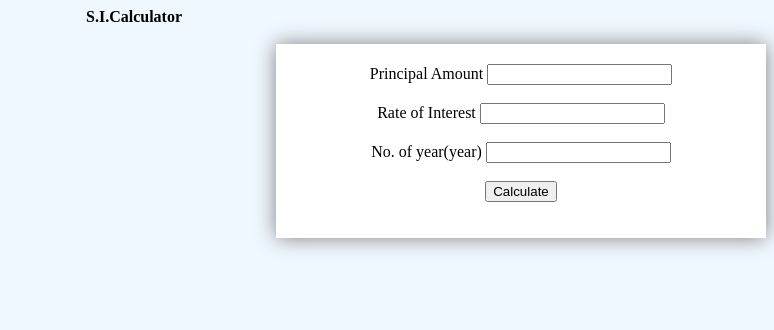
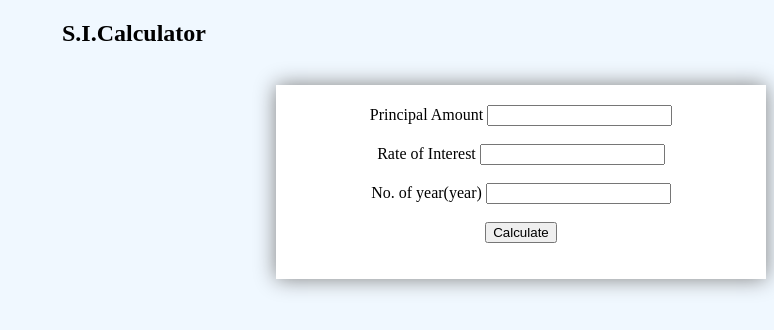
Before and after one commit to Charu123827/SI-Calculator, a plain HTML site: page index.html in a window 1280 px wide. Shown: the whole page, without its empty margins (506-1280 px from the left). Drawn offline with Linux system fonts and the light colour scheme.

Commit message:
Update index.html

```diff
--- a/index.html
+++ b/index.html
@@ -7,7 +7,7 @@
     <link rel="stylesheet" href="./style.css">
 </head>
 <body>
-    <header><b>S.I.Calculator</b></header><br>
+    <h2><b>S.I.Calculator</b></h2><br>
 
     <main>
     <form onsubmit="event.preventDefault()">
```
